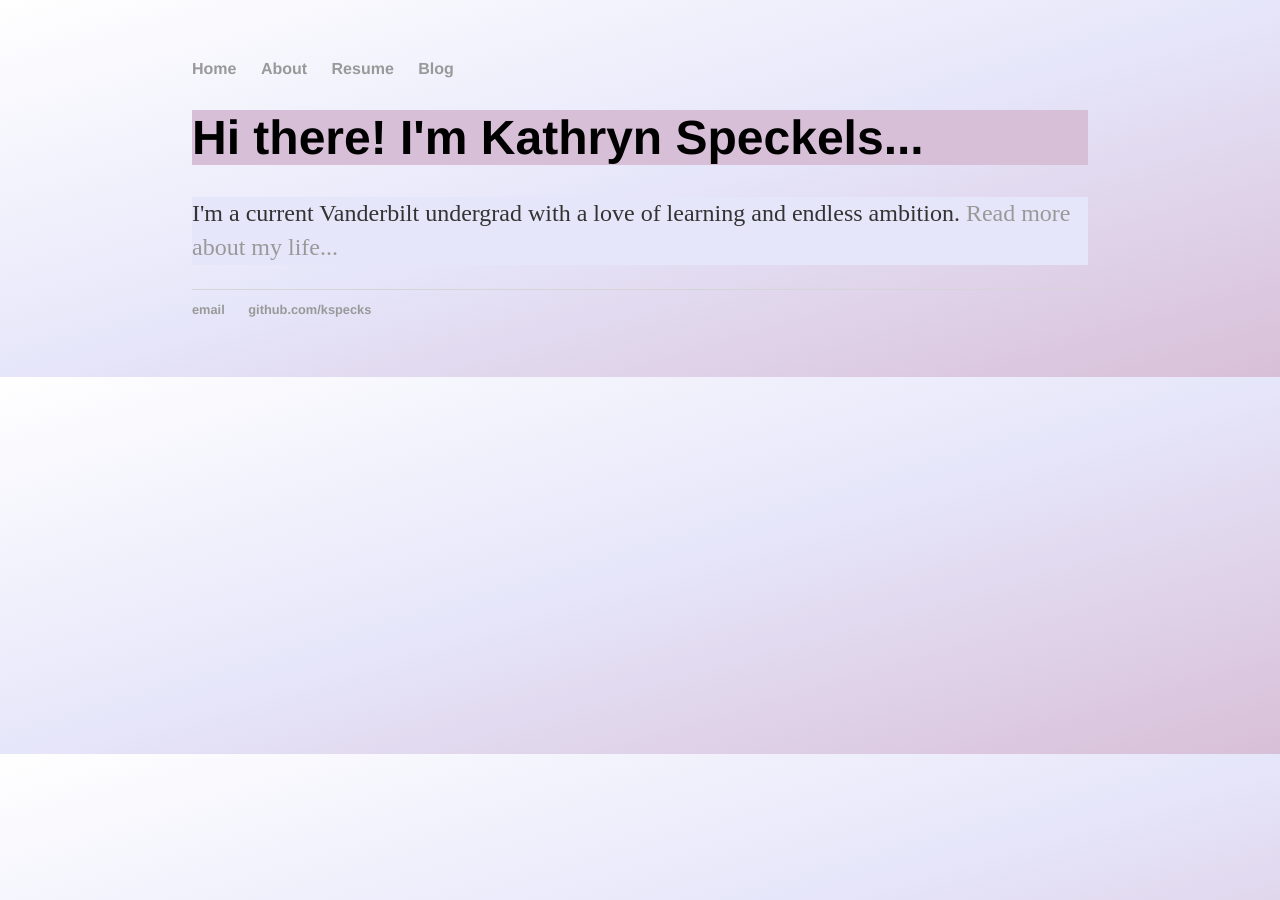
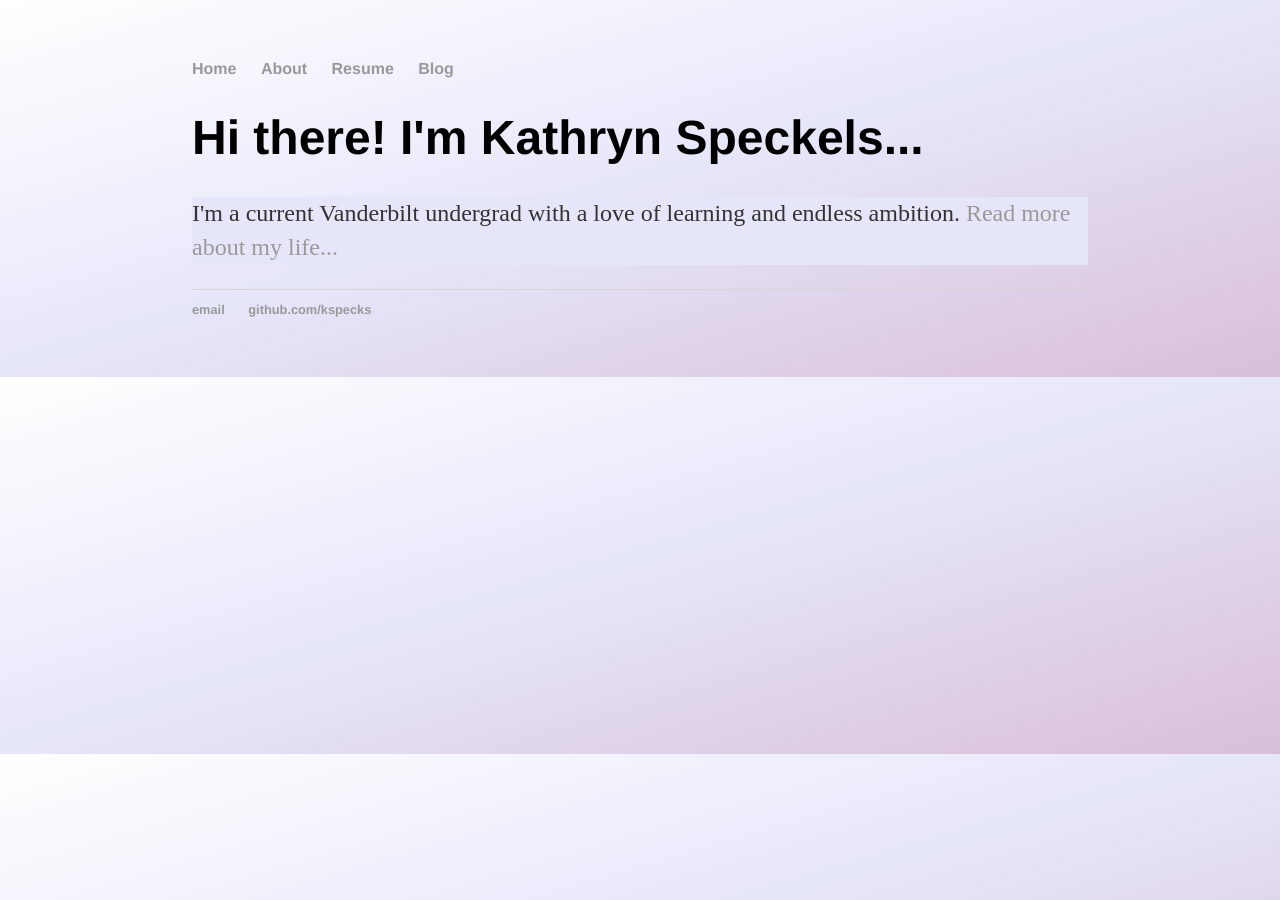
Before and after one commit to kspecks/kspecks.github.io, a Jekyll site: the page built from index.html, in a window 1280 px wide. Built offline with Jekyll 4.4.1, drawn with Linux system fonts in a browser that asks for light colours.

Commit message:
Update default.html

```diff
--- a/_layouts/default.html
+++ b/_layouts/default.html
@@ -3,9 +3,6 @@
 		<style>
 			body {
 				background: linear-gradient(to bottom right, white, lavender, thistle);
-			}
-			h1 {
-				background-color: thistle;
 			}
 			p {
 				background-color: lavender;
```
